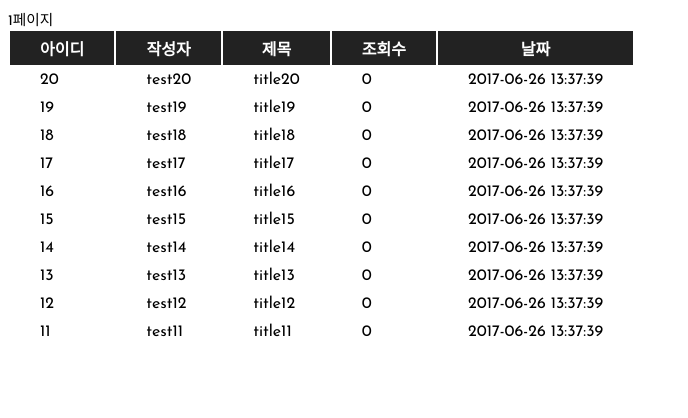
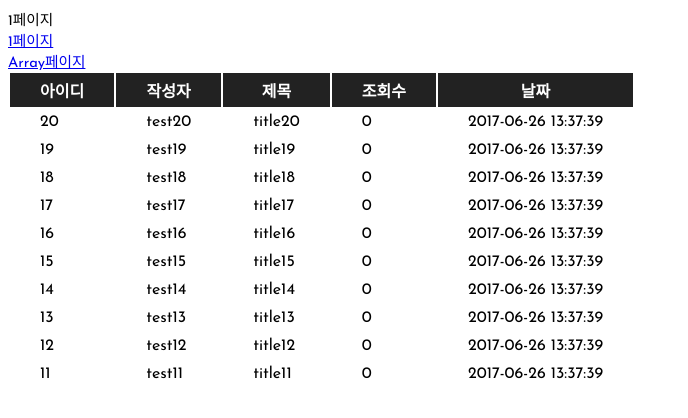
Before and after one commit to JaeKeoung/GA-PHP-class, a PHP site: page /?id=1 in a window 1280 px wide. Shown: the top 418 px of the page, without its empty margins (0-688 px from the left). Run offline with PHP 8.4, Linux system fonts and the light colour scheme; data comes from the database, SQL or seed files in the repository.

Commit message:
8주차 월요일. 페이징 해봤는데 안된다...

```diff
--- a/20170626/index.php
+++ b/20170626/index.php
@@ -5,7 +5,7 @@ require_once _ROOT_DIR.'init.php';
 // DB 접속
 // $conn = new BaseModel();
 $list = new ListModel();
-$listarray[] = $list->get_list(1);
+$listarray[] = $list->get_list($_GET["id"]);
 ?>
 
 <html>
@@ -20,6 +20,11 @@ $listarray[] = $list->get_list(1);
 		th, td {padding: 5 30px;}
 	</style>
 	<body>
+	<?php for($i = 1; $i < (count($listarray)/10)+1; $i++) {?>
+	<a href="<?=$listarray[] = $list->get_list($i)?>"><?=$listarray[] = $list->get_list($i)?>페이지</a>
+	<?php
+		}
+	?>
 		<table>
 			<thead>
 				<tr>
```
